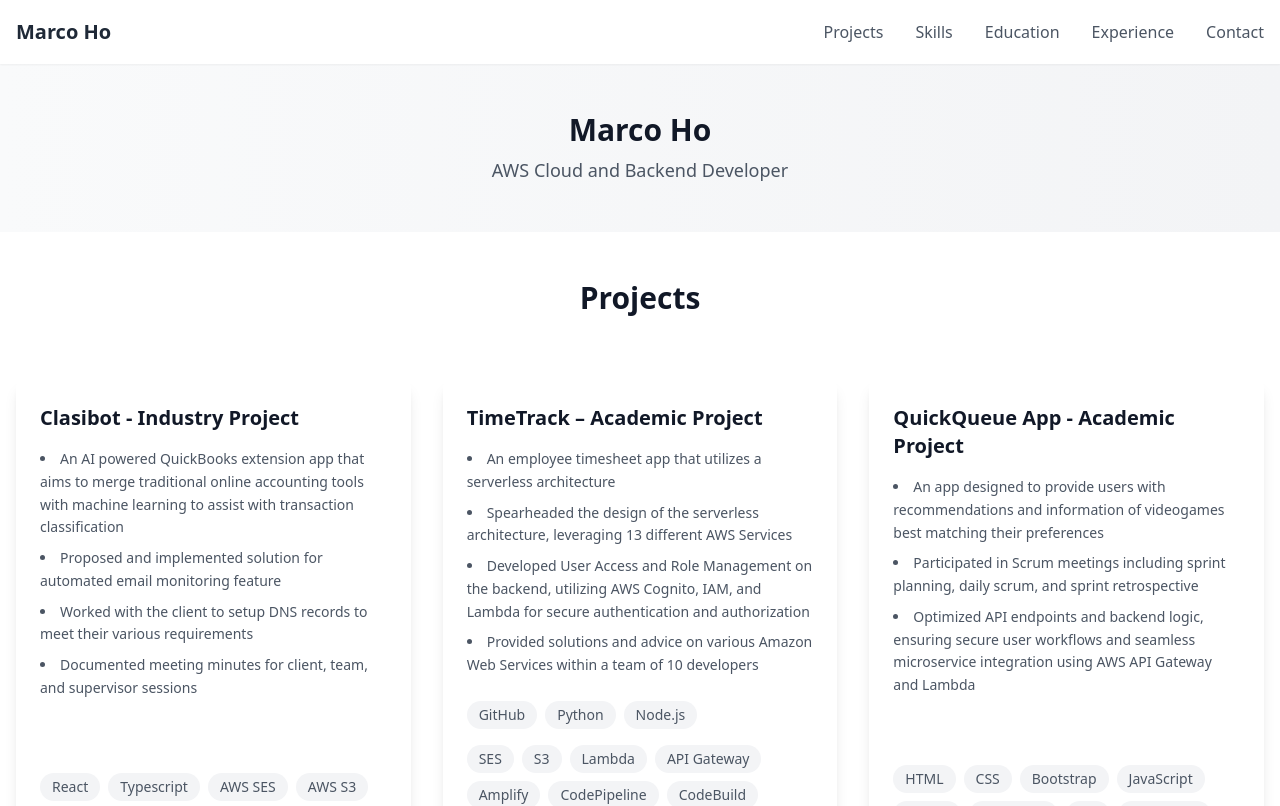
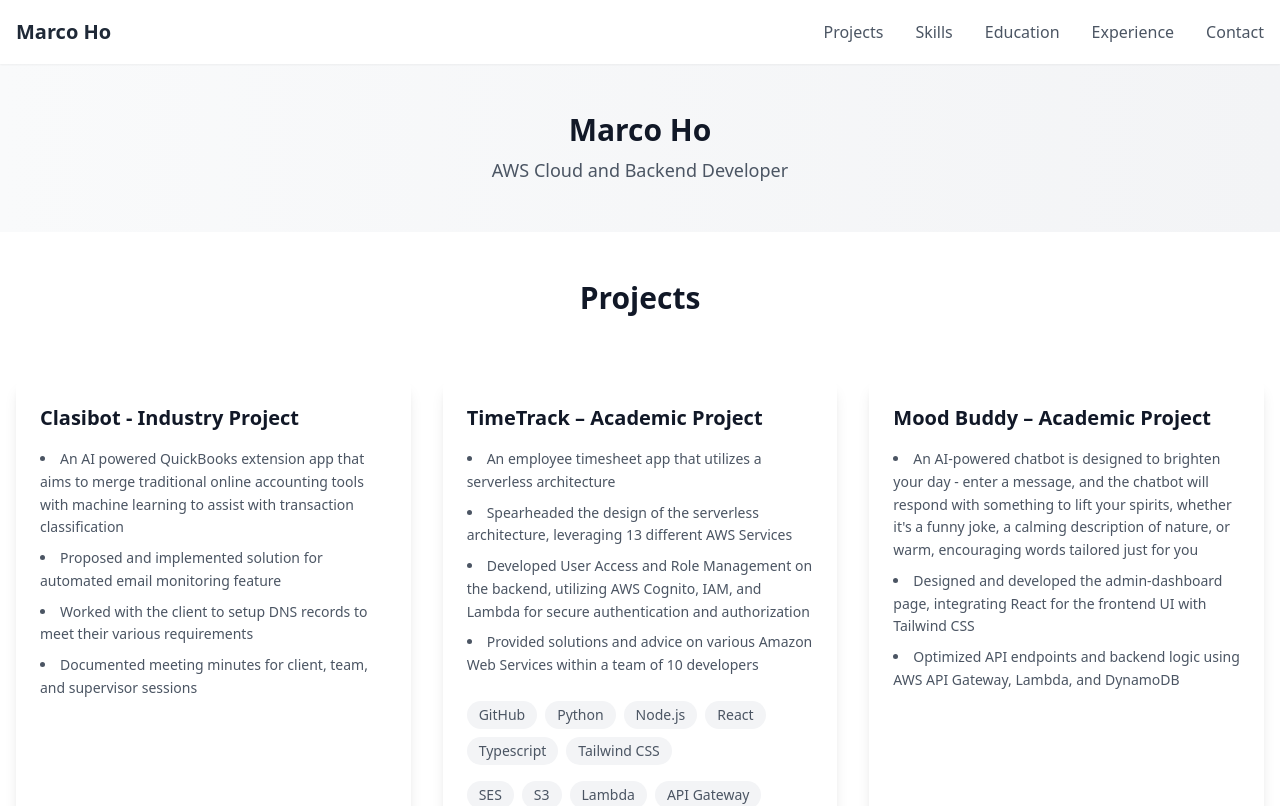
Before and after one commit to mho879/resume-site, a React (Vite) app: page / in a window 1280 px wide. Shown: the top 806 px of the page. Built offline with nearby package versions, Linux system fonts and the light colour scheme.

Commit message:
Updated listed projects

```diff
--- a/src/components/Projects.tsx
+++ b/src/components/Projects.tsx
@@ -22,20 +22,20 @@ const projects = [
       'Developed User Access and Role Management on the backend, utilizing AWS Cognito, IAM, and Lambda for secure authentication and authorization',
       'Provided solutions and advice on various Amazon Web Services within a team of 10 developers',
     ],
-    technologies: ['GitHub', 'Python', 'Node.js'],
-    awsServices: ['SES', 'S3', 'Lambda', 'API Gateway', 'Amplify', 'CodePipeline', 'CodeBuild', 'Cognito', ' SNS', 'SQS', 'Cloudwatch', 'IAM'],
+    technologies: ['GitHub', 'Python', 'Node.js', 'React', 'Typescript', 'Tailwind CSS'],
+    awsServices: ['SES', 'S3', 'Lambda', 'API Gateway', 'Amplify', 'CodePipeline', 'CodeBuild', 'Cognito', 'SNS', 'SQS', 'Cloudwatch', 'IAM'],
     github: 'https://github.com/iwen-sue/comp4968-project-employee'
   },
   {
-    title: 'QuickQueue App - Academic Project',
+    title: 'Mood Buddy – Academic Project',
     description: [
-      'An app designed to provide users with recommendations and information of videogames best matching their preferences',
-      'Participated in Scrum meetings including sprint planning, daily scrum, and sprint retrospective',
-      'Optimized API endpoints and backend logic, ensuring secure user workflows and seamless microservice integration using AWS API Gateway and Lambda'
+      "An AI-powered chatbot is designed to brighten your day - enter a message, and the chatbot will respond with something to lift your spirits, whether it's a funny joke, a calming description of nature, or warm, encouraging words tailored just for you",
+      'Designed and developed the admin-dashboard page, integrating React for the frontend UI with Tailwind CSS',
+      'Optimized API endpoints and backend logic using AWS API Gateway, Lambda, and DynamoDB'
     ],
-    technologies: ['HTML', 'CSS', 'Bootstrap', 'JavaScript', 'jQuery', 'Express.js', 'EJS', 'MOngoDB', 'IGDB API', 'OpenAI'],
-    awsServices: [],
-    github: ''
+    technologies: ['React', 'Tailwind CSS', 'Typescript', 'Github', 'Vercel', 'DigitalOcean'],
+    awsServices: ['API Gateway', 'Lambda', 'DynamoDB'],
+    github: 'https://github.com/Rezah64/COMP4537-Project'
   }
 ];
 
@@ -83,7 +83,7 @@ const Projects = () => {
                       rel="noopener noreferrer"
                       className="flex items-center gap-2 text-gray-600 hover:text-gray-900"
                     >
-                      <Github></Github>
+                      <Github/>
                     </a>
                   </div>
                 </div>
```
